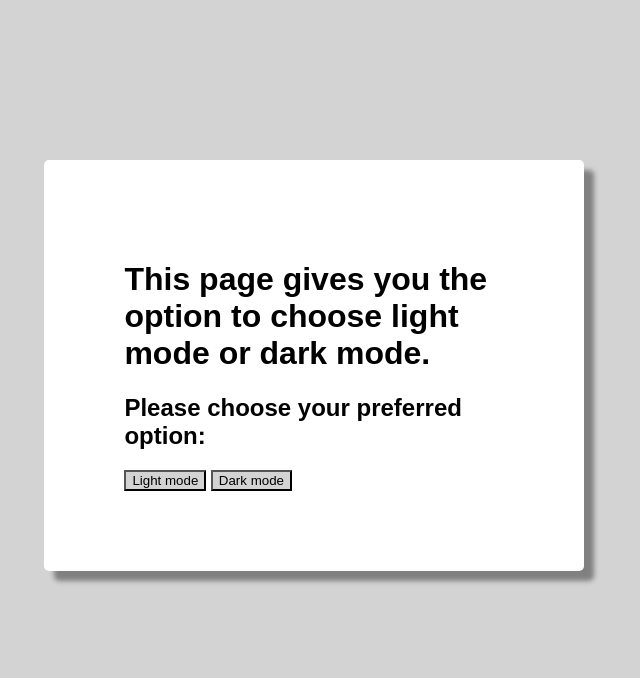
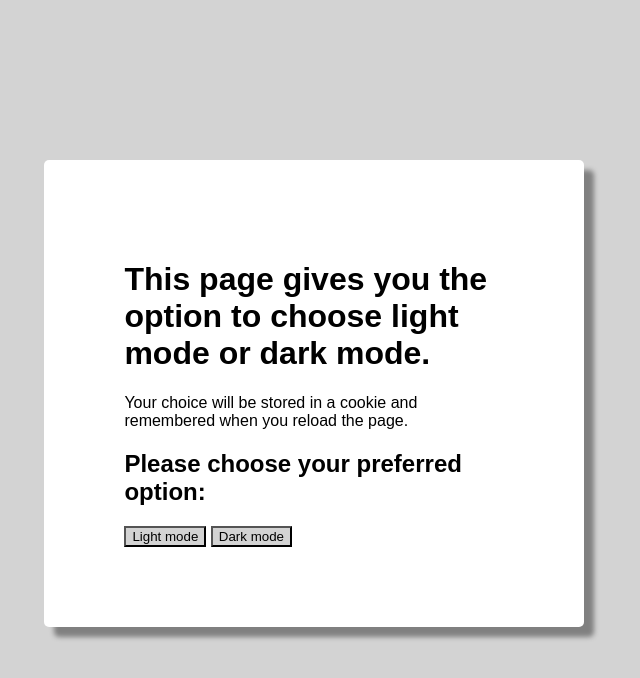
Before and after one commit to joCodes01/darkMode, a plain HTML site: page index.html in a window 1280 px wide. Shown: the whole page, without its empty margins (326-966 px from the left). Drawn offline with Linux system fonts and the light colour scheme.

Commit message:
Add paragraph text to index.html

```diff
--- a/index.html
+++ b/index.html
@@ -11,6 +11,7 @@
     <div class="mode-container">
 
         <h1>This page gives you the option to choose light mode or dark mode.</h1>
+        <p>Your choice will be stored in a cookie and remembered when you reload the page.</p>
 
         <h2>Please choose your preferred option:</h2>
 
```
